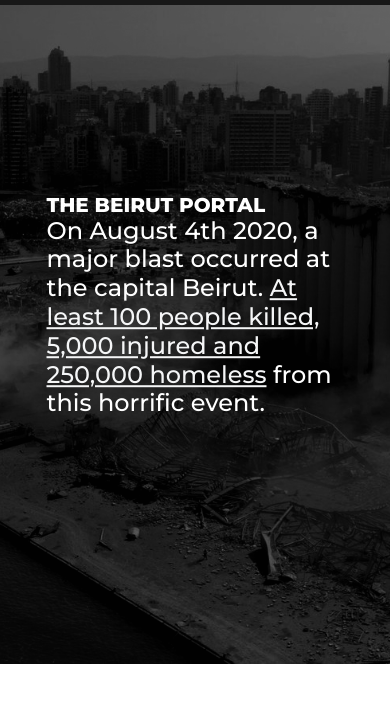
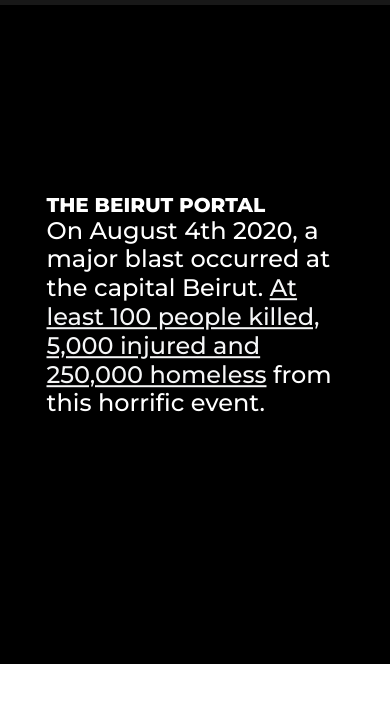
Before and after one commit to beirutportal/beirutportal.github.io, a plain HTML site: page index.html in a window 390 px wide. Shown: the part 53-764 px from the top of the page. Drawn offline with nearby package versions, Linux system fonts and the light colour scheme.

Commit message:
Initial Commit

```diff
--- a/main.css
+++ b/main.css
@@ -374,7 +374,12 @@ h5{
 }
 
 
-@media only screen and (max-width: 768px) {}
+@media only screen and (max-width: 768px) {
+    #Landing{
+        background:var(--black);
+
+    }
+}
 
 
 @media only screen and (max-width: 992px) {
```
